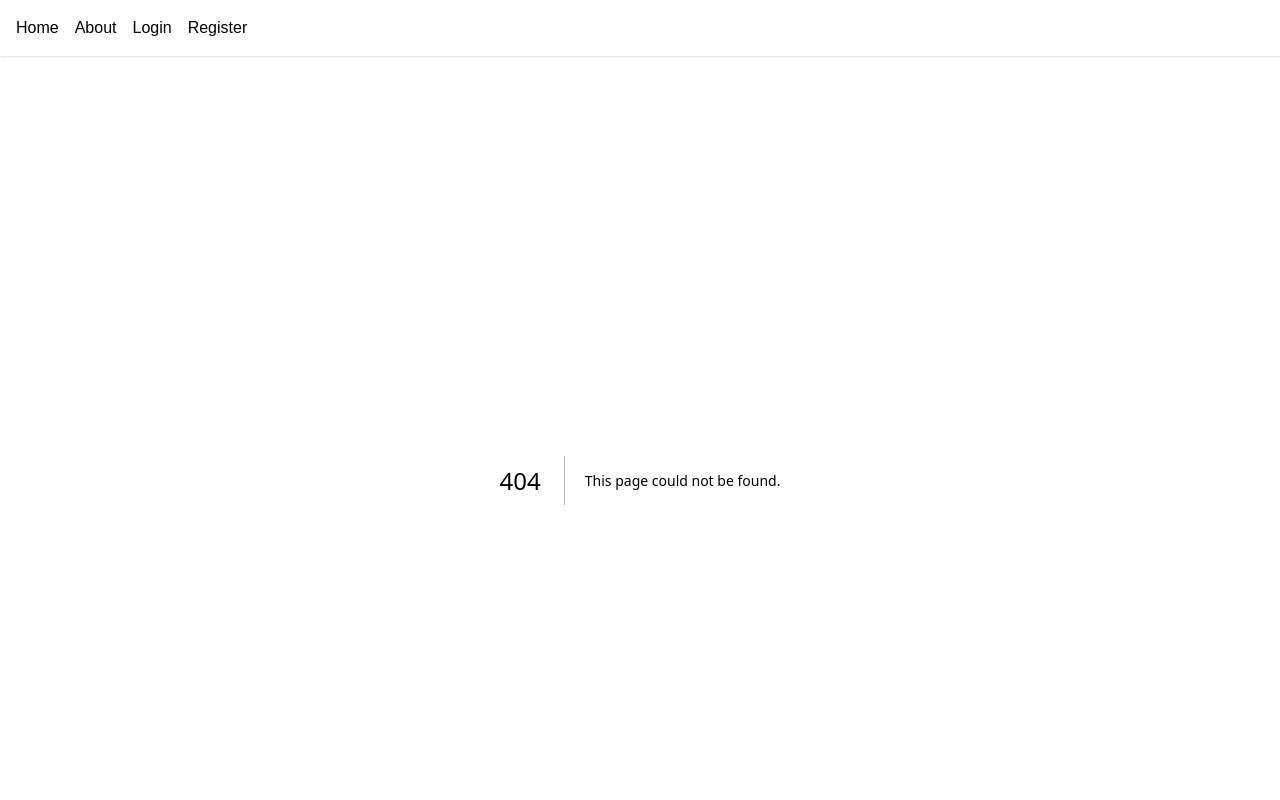
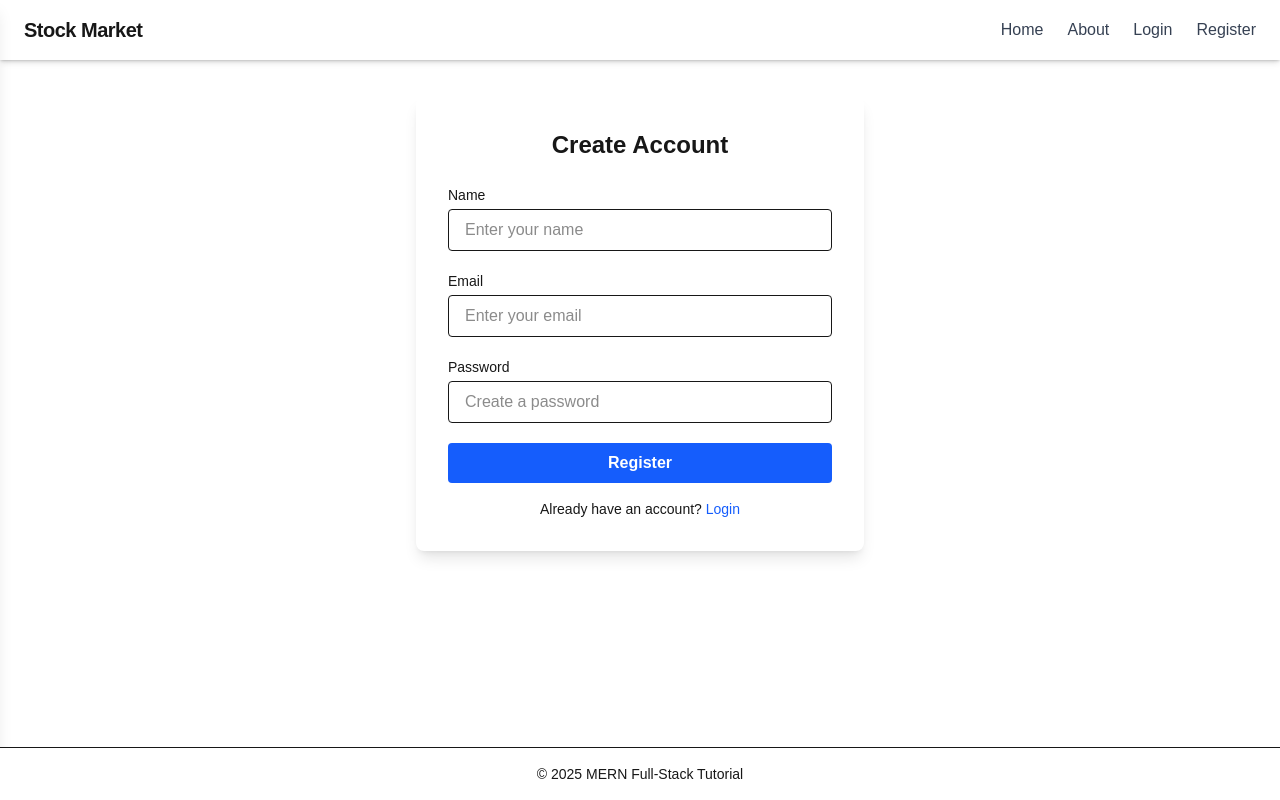
Before and after one commit to Sahilkhatri68/fullstackNextjs, a Next.js app: page /register in a window 1280 px wide. Before the commit this address had no page. Shown: the top 800 px of the page. Built offline with nearby package versions, Linux system fonts and the light colour scheme.

Commit message:
login and register page theme created

```diff
--- a/package.json
+++ b/package.json
@@ -9,8 +9,10 @@
     "lint": "next lint"
   },
   "dependencies": {
+    "bcryptjs": "^3.0.2",
     "mongodb": "^6.17.0",
     "next": "15.4.2",
+    "next-auth": "^4.24.11",
     "react": "19.1.0",
     "react-dom": "19.1.0"
   },
--- /dev/null
+++ b/src/app/about/page.tsx
@@ -0,0 +1,3 @@
+export default function AboutPage() {
+  return <div className="text-2xl font-bold text-center mt-10">Hello World</div>;
+}
--- /dev/null
+++ b/src/app/api/auth/[...nextauth]/route.ts
@@ -0,0 +1,41 @@
+import NextAuth from "next-auth";
+import CredentialsProvider from "next-auth/providers/credentials";
+import { compare } from "bcryptjs";
+import clientPromise from "@/lib/mongodb";
+
+const handler = NextAuth({
+  providers: [
+    CredentialsProvider({
+      name: "Credentials",
+      credentials: {
+        email: { label: "Email", type: "text" },
+        password: { label: "Password", type: "password" },
+      },
+      async authorize(credentials) {
+        if (!credentials) throw new Error("Missing credentials");
+        const client = await clientPromise;
+        const db = client.db();
+        const user = await db.collection("users").findOne({ email: credentials.email });
+
+        if (!user) throw new Error("User not found");
+        const isValid = await compare(credentials.password, user.password);
+        if (!isValid) throw new Error("Invalid password");
+
+        return {
+          id: user._id.toString(),
+          email: user.email,
+          name: user.name,
+        };
+      },
+    }),
+  ],
+  pages: {
+    signIn: "/login",
+  },
+  session: {
+    strategy: "jwt",
+  },
+  secret: process.env.NEXTAUTH_SECRET,
+});
+
+export { handler as GET, handler as POST };
--- a/src/app/layout.tsx
+++ b/src/app/layout.tsx
@@ -1,6 +1,7 @@
 import "./globals.css";
 import { ReactNode } from "react";
 import Link from "next/link";
+import NavbarSidebar from "../components/NavbarSidebar";
 
 export const metadata = {
   title: "MERN Full-Stack App",
@@ -10,17 +11,12 @@ export const metadata = {
 export default function RootLayout({ children }: { children: ReactNode }) {
   return (
     <html lang="en">
-      <body className="min-h-screen bg-gray-100 text-gray-900">
-        <header className="bg-white shadow p-4">
-          <nav className="flex gap-4">
-            <Link href="/">Home</Link>
-            <Link href="/about">About</Link>
-            <Link href="/login">Login</Link>
-            <Link href="/register">Register</Link>
-          </nav>
+      <body className="min-h-screen bg-gray-100 text-gray-900 flex flex-col">
+        <header className="bg-white shadow p-0">
+          <NavbarSidebar />
         </header>
-        <main className="p-6">{children}</main>
-        <footer className="mt-auto bg-white p-4 text-center text-sm border-t">
+        <main className="p-6 flex-1">{children}</main>
+        <footer className="bg-white p-4 text-center text-sm border-t fixed bottom-0 left-0 w-full z-50">
           &copy; 2025 MERN Full-Stack Tutorial
         </footer>
       </body>
--- /dev/null
+++ b/src/app/login/page.tsx
@@ -0,0 +1,43 @@
+import Link from "next/link";
+
+export default function LoginPage() {
+  return (
+    <div className="flex items-center justify-center min-h-[60vh]">
+      <div className="w-full max-w-md bg-white rounded-lg shadow-lg p-8">
+        <h2 className="text-2xl font-bold mb-6 text-center">Sign In</h2>
+        <form className="space-y-5">
+          <div>
+            <label htmlFor="email" className="block text-sm font-medium mb-1">Email</label>
+            <input
+              type="email"
+              id="email"
+              className="w-full px-4 py-2 border rounded focus:outline-none focus:ring-2 focus:ring-blue-500"
+              placeholder="Enter your email"
+              required
+            />
+          </div>
+          <div>
+            <label htmlFor="password" className="block text-sm font-medium mb-1">Password</label>
+            <input
+              type="password"
+              id="password"
+              className="w-full px-4 py-2 border rounded focus:outline-none focus:ring-2 focus:ring-blue-500"
+              placeholder="Enter your password"
+              required
+            />
+          </div>
+          <button
+            type="submit"
+            className="w-full bg-blue-600 text-white py-2 rounded font-semibold hover:bg-blue-700 transition-colors"
+          >
+            Login
+          </button>
+        </form>
+        <p className="mt-4 text-center text-sm">
+          Don't have an account?{' '}
+          <Link href="/register" className="text-blue-600 hover:underline">Register</Link>
+        </p>
+      </div>
+    </div>
+  );
+}
--- /dev/null
+++ b/src/app/register/page.tsx
@@ -0,0 +1,53 @@
+import Link from "next/link";
+
+export default function RegisterPage() {
+  return (
+    <div className="flex items-center justify-center min-h-[60vh]">
+      <div className="w-full max-w-md bg-white rounded-lg shadow-lg p-8">
+        <h2 className="text-2xl font-bold mb-6 text-center">Create Account</h2>
+        <form className="space-y-5">
+          <div>
+            <label htmlFor="name" className="block text-sm font-medium mb-1">Name</label>
+            <input
+              type="text"
+              id="name"
+              className="w-full px-4 py-2 border rounded focus:outline-none focus:ring-2 focus:ring-blue-500"
+              placeholder="Enter your name"
+              required
+            />
+          </div>
+          <div>
+            <label htmlFor="email" className="block text-sm font-medium mb-1">Email</label>
+            <input
+              type="email"
+              id="email"
+              className="w-full px-4 py-2 border rounded focus:outline-none focus:ring-2 focus:ring-blue-500"
+              placeholder="Enter your email"
+              required
+            />
+          </div>
+          <div>
+            <label htmlFor="password" className="block text-sm font-medium mb-1">Password</label>
+            <input
+              type="password"
+              id="password"
+              className="w-full px-4 py-2 border rounded focus:outline-none focus:ring-2 focus:ring-blue-500"
+              placeholder="Create a password"
+              required
+            />
+          </div>
+          <button
+            type="submit"
+            className="w-full bg-blue-600 text-white py-2 rounded font-semibold hover:bg-blue-700 transition-colors"
+          >
+            Register
+          </button>
+        </form>
+        <p className="mt-4 text-center text-sm">
+          Already have an account?{' '}
+          <Link href="/login" className="text-blue-600 hover:underline">Login</Link>
+        </p>
+      </div>
+    </div>
+  );
+}
--- /dev/null
+++ b/src/components/NavbarSidebar.tsx
@@ -0,0 +1,80 @@
+"use client";
+import Link from "next/link";
+import { useState } from "react";
+
+const navLinks = [
+  { href: "/", label: "Home" },
+  { href: "/about", label: "About" },
+  { href: "/login", label: "Login" },
+  { href: "/register", label: "Register" },
+];
+
+export default function NavbarSidebar() {
+  const [sidebarOpen, setSidebarOpen] = useState(false);
+
+  return (
+    <nav className="relative">
+      {/* Top Navbar */}
+      <div className="flex items-center justify-between px-6 py-4 bg-white shadow-md sticky top-0 z-30">
+        <div className="text-xl font-bold tracking-tight">Stock Market</div>
+        <div className="hidden md:flex gap-6">
+          {navLinks.map((link) => (
+            <Link
+              key={link.href}
+              href={link.href}
+              className="text-gray-700 hover:text-blue-600 font-medium transition-colors"
+            >
+              {link.label}
+            </Link>
+          ))}
+        </div>
+        {/* Hamburger for mobile */}
+        <button
+          className="md:hidden flex items-center px-3 py-2 border rounded text-gray-700 border-gray-400 hover:text-blue-600 hover:border-blue-600 focus:outline-none"
+          onClick={() => setSidebarOpen(true)}
+          aria-label="Open sidebar"
+        >
+          <svg className="h-6 w-6" fill="none" stroke="currentColor" viewBox="0 0 24 24" xmlns="http://www.w3.org/2000/svg">
+            <path strokeLinecap="round" strokeLinejoin="round" strokeWidth={2} d="M4 6h16M4 12h16M4 18h16" />
+          </svg>
+        </button>
+      </div>
+      {/* Sidebar Overlay */}
+      <div
+        className={`fixed inset-0 bg-black bg-opacity-40 z-40 transition-opacity duration-300 ${sidebarOpen ? "opacity-100 pointer-events-auto" : "opacity-0 pointer-events-none"}`}
+        onClick={() => setSidebarOpen(false)}
+        aria-hidden={!sidebarOpen}
+      />
+      {/* Sidebar Drawer */}
+      <aside
+        className={`fixed top-0 left-0 h-full w-64 bg-white shadow-lg z-50 transform transition-transform duration-300 ${sidebarOpen ? "translate-x-0" : "-translate-x-full"}`}
+        aria-label="Sidebar"
+      >
+        <div className="flex items-center justify-between px-6 py-4 border-b">
+          <span className="text-lg font-bold">Menu</span>
+          <button
+            className="text-gray-700 hover:text-blue-600 focus:outline-none"
+            onClick={() => setSidebarOpen(false)}
+            aria-label="Close sidebar"
+          >
+            <svg className="h-6 w-6" fill="none" stroke="currentColor" viewBox="0 0 24 24" xmlns="http://www.w3.org/2000/svg">
+              <path strokeLinecap="round" strokeLinejoin="round" strokeWidth={2} d="M6 18L18 6M6 6l12 12" />
+            </svg>
+          </button>
+        </div>
+        <nav className="flex flex-col gap-4 p-6">
+          {navLinks.map((link) => (
+            <Link
+              key={link.href}
+              href={link.href}
+              className="text-gray-700 hover:text-blue-600 font-medium text-lg transition-colors"
+              onClick={() => setSidebarOpen(false)}
+            >
+              {link.label}
+            </Link>
+          ))}
+        </nav>
+      </aside>
+    </nav>
+  );
+}
```
Also changed, not shown: 1 other file (tests, documents, lock files or other folders).
